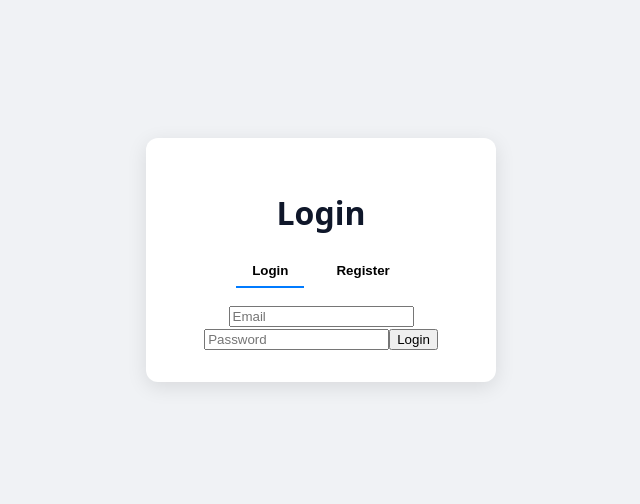
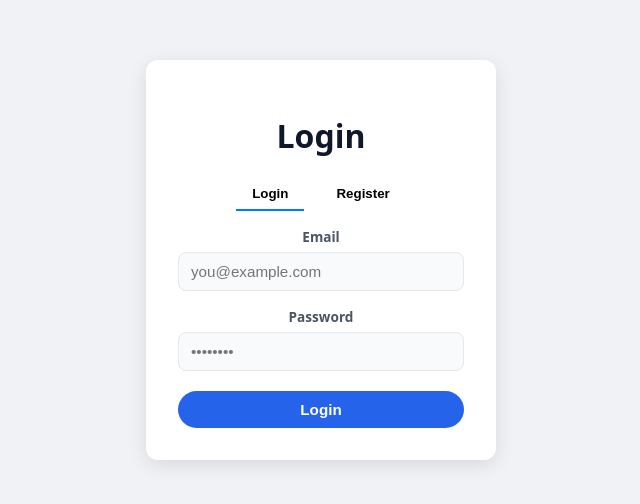
Before and after one commit to zrobers/madness_multiplier, a React app in the folder frontend/: page /login in a window 1280 px wide. Shown: the part 140-644 px from the top of the page, without its empty margins (319-959 px from the left). Built offline with nearby package versions, Linux system fonts and the light colour scheme; no server answers; the HTML template or start-up script is replaced by a standard one.

Commit message:
login and register UI update

```diff
--- a/frontend/src/components/LoginForm.tsx
+++ b/frontend/src/components/LoginForm.tsx
@@ -7,38 +7,66 @@ export default function LoginForm() {
   const [email, setEmail] = useState("");
   const [password, setPassword] = useState("");
   const [error, setError] = useState("");
+  const [loading, setLoading] = useState(false);
 
   const navigate = useNavigate();
 
   const handleLogin = async (e: React.FormEvent) => {
     e.preventDefault();
+    setError("");
+    setLoading(true);
+
     try {
       await signInWithEmailAndPassword(auth, email, password);
-      setError("");
       navigate("/");
     } catch (err: any) {
-      setError(err.message);
+      setError(err.message || "Failed to log in");
+    } finally {
+      setLoading(false);
     }
   };
 
   return (
-    <form onSubmit={handleLogin}>
-      {error && <p style={{ color: "red" }}>{error}</p>}
+    <form onSubmit={handleLogin} className="auth-form">
+      {error && <div className="auth-error">{error}</div>}
+
+      <div className="auth-field">
+        <label className="auth-label" htmlFor="login-email">
+          Email
+        </label>
         <input
+          id="login-email"
           type="email"
-        placeholder="Email"
+          className="auth-input"
+          placeholder="you@example.com"
           value={email}
-        onChange={e => setEmail(e.target.value)}
+          onChange={(e) => setEmail(e.target.value)}
           required
         />
+      </div>
+
+      <div className="auth-field">
+        <label className="auth-label" htmlFor="login-password">
+          Password
+        </label>
         <input
+          id="login-password"
           type="password"
-        placeholder="Password"
+          className="auth-input"
+          placeholder="••••••••"
           value={password}
-        onChange={e => setPassword(e.target.value)}
+          onChange={(e) => setPassword(e.target.value)}
           required
         />
-      <button type="submit">Login</button>
+      </div>
+
+      <button
+        type="submit"
+        className="auth-button"
+        disabled={loading}
+      >
+        {loading ? "Logging in..." : "Login"}
+      </button>
     </form>
   );
 }
--- a/frontend/src/components/RegisterForm.tsx
+++ b/frontend/src/components/RegisterForm.tsx
@@ -9,23 +9,27 @@ export default function RegisterForm() {
   const [name, setName] = useState("");
   const [password, setPassword] = useState("");
   const [error, setError] = useState("");
+  const [loading, setLoading] = useState(false);
   const navigate = useNavigate();
 
   const handleRegister = async (e: React.FormEvent) => {
     e.preventDefault();
+    setError("");
+    setLoading(true);
 
     try {
-      // Create user in Firebase
-      const userCredential = await createUserWithEmailAndPassword(auth, email, password);
+      const userCredential = await createUserWithEmailAndPassword(
+        auth,
+        email,
+        password
+      );
       const user = userCredential.user;
 
-      // Send POST request to backend to insert into Postgres
       await axios.post("http://localhost:4000/api/auth/register", {
         uid: user.uid,
         name,
         email: user.email,
       });
-
 
       setEmail("");
       setPassword("");
@@ -33,35 +37,68 @@ export default function RegisterForm() {
       navigate("/");
     } catch (err: any) {
       console.error(err);
-      setError(err.message);
+      setError(err.message || "Failed to register");
+    } finally {
+      setLoading(false);
     }
   };
 
   return (
-    <form onSubmit={handleRegister} className="form">
+    <form onSubmit={handleRegister} className="auth-form">
+      {error && <div className="auth-error">{error}</div>}
+
+      <div className="auth-field">
+        <label className="auth-label" htmlFor="register-name">
+          Full Name
+        </label>
         <input
+          id="register-name"
           type="text"
-        placeholder="Full Name"
+          className="auth-input"
+          placeholder="Jane Doe"
           value={name}
           onChange={(e) => setName(e.target.value)}
           required
         />
+      </div>
+
+      <div className="auth-field">
+        <label className="auth-label" htmlFor="register-email">
+          Email Address
+        </label>
         <input
+          id="register-email"
           type="email"
-        placeholder="Email Address"
+          className="auth-input"
+          placeholder="you@example.com"
           value={email}
           onChange={(e) => setEmail(e.target.value)}
           required
         />
+      </div>
+
+      <div className="auth-field">
+        <label className="auth-label" htmlFor="register-password">
+          Password
+        </label>
         <input
+          id="register-password"
           type="password"
-        placeholder="Password"
+          className="auth-input"
+          placeholder="Create a password"
           value={password}
           onChange={(e) => setPassword(e.target.value)}
           required
         />
-      <button type="submit">Register</button>
-      {error && <p className="error">{error}</p>}
+      </div>
+
+      <button
+        type="submit"
+        className="auth-button"
+        disabled={loading}
+      >
+        {loading ? "Creating account..." : "Register"}
+      </button>
     </form>
   );
 }
--- a/frontend/src/styles.css
+++ b/frontend/src/styles.css
@@ -280,6 +280,78 @@ body {
   text-align: right;
   color: #64748b;
   font-size: 12px;
+}
+
+/* ---------- Auth Forms ---------- */
+
+.auth-form {
+  display: flex;
+  flex-direction: column;
+  gap: 16px;
+  width: 100%;
+  max-width: 360px;
+  margin: 0 auto;
+}
+
+.auth-field {
+  display: flex;
+  flex-direction: column;
+  gap: 6px;
+}
+
+.auth-label {
+  font-size: 0.85rem;
+  font-weight: 600;
+  color: #4b5563;
+}
+
+.auth-input {
+  padding: 10px 12px;
+  border-radius: 8px;
+  border: 1px solid #e5e7eb;
+  font-size: 0.95rem;
+  background: #f9fafb;
+  transition: border-color 0.15s ease, box-shadow 0.15s ease,
+    background-color 0.15s ease;
+}
+
+.auth-input:focus {
+  outline: none;
+  border-color: #3b82f6;
+  box-shadow: 0 0 0 1px rgba(59, 130, 246, 0.35);
+  background: #ffffff;
+}
+
+.auth-button {
+  margin-top: 4px;
+  padding: 10px 16px;
+  border-radius: 999px;
+  border: none;
+  font-size: 0.95rem;
+  font-weight: 600;
+  cursor: pointer;
+  background: #2563eb;
+  color: #ffffff;
+  transition: background-color 0.15s ease, transform 0.05s ease;
+}
+
+.auth-button:hover:not(:disabled) {
+  background: #1d4ed8;
+  transform: translateY(-1px);
+}
+
+.auth-button:disabled {
+  background: #9ca3af;
+  cursor: not-allowed;
+}
+
+.auth-error {
+  padding: 8px 10px;
+  border-radius: 8px;
+  background: #fef2f2;
+  border: 1px solid #fecaca;
+  font-size: 0.85rem;
+  color: #b91c1c;
 }
 
 /* ---------------- Tournament Bracket Styles ---------------- */
```
Lines whose indentation alone changed are shown as unchanged.
